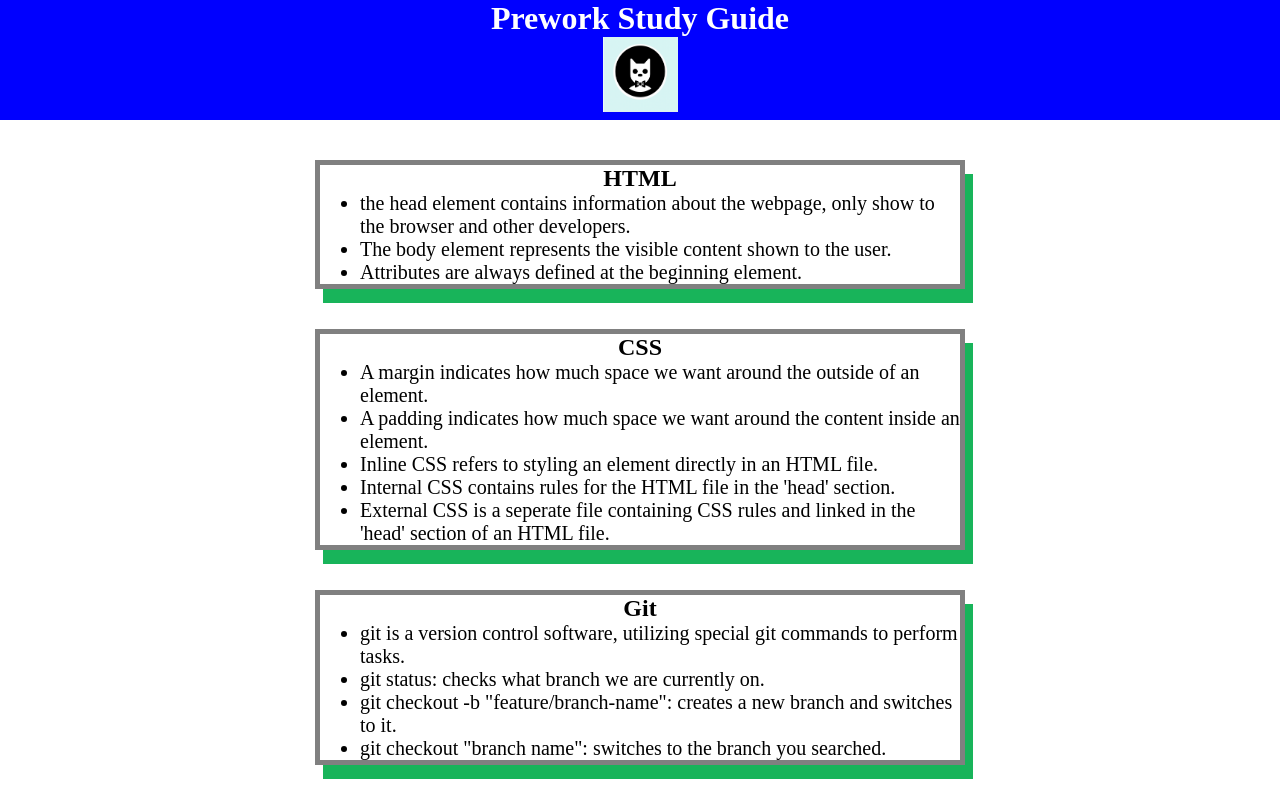
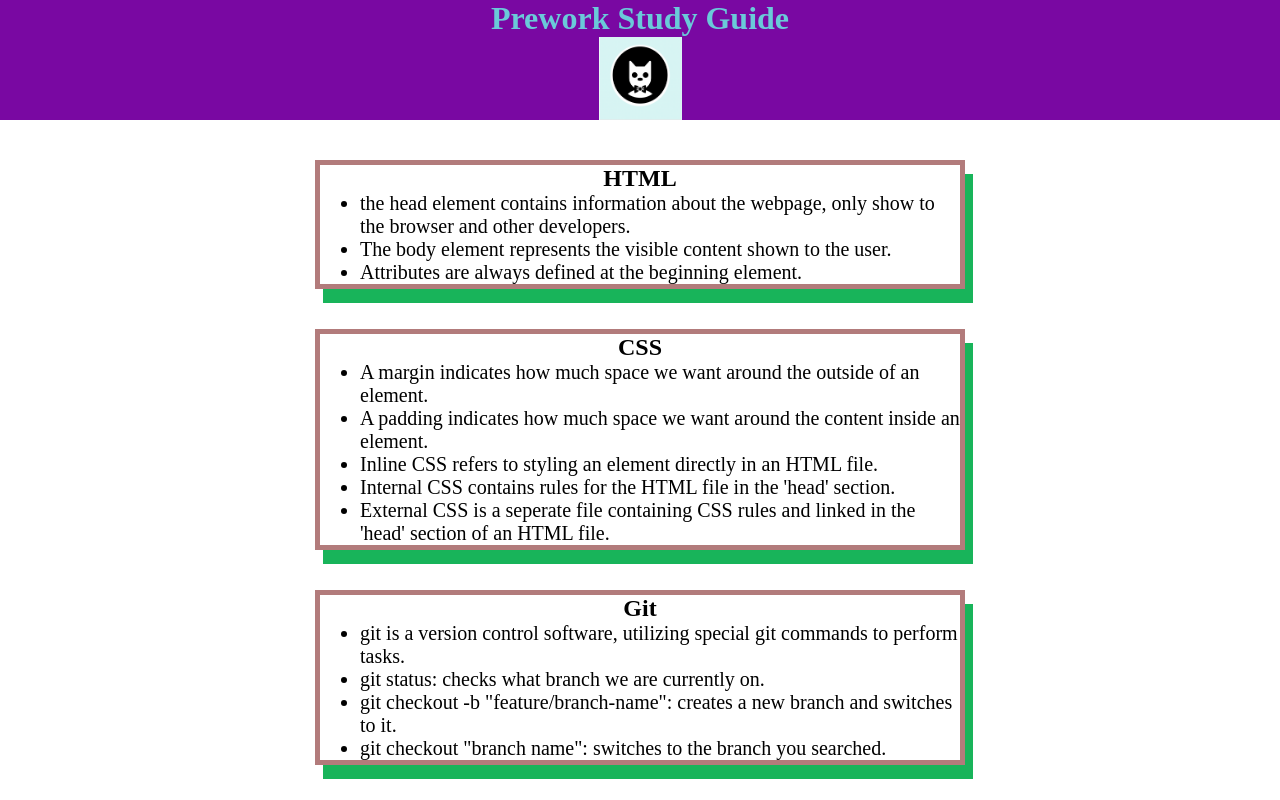
Before and after one commit to JerimiahK/prework-study-guide, a plain HTML site: page index.html in a window 1280 px wide. Shown: the top 800 px of the page. Drawn offline with Linux system fonts and the light colour scheme.

Commit message:
Adjusted code in CSS and HTML

```diff
--- a/assets/style.css
+++ b/assets/style.css
@@ -7,8 +7,8 @@ header,
 footer {
     width: 100%;
     height: 120px;
-    background-color: blue;
-    color: white;
+    background-color: rgb(121, 8, 162);
+    color: rgb(106, 202, 217);
 }
 
 h1,
@@ -18,8 +18,8 @@ h2 {
 
 img {
     display: block;
-    height: 75px;
-    width: 75px;
+    height: 83px;
+    width: 83px;
     margin-left: auto;
     margin-right: auto;
 }
@@ -37,6 +37,6 @@ p {
   .card {
     width: 50%;
     margin: 40px auto;
-    border: 5px solid gray;
+    border: 5px solid rgb(178, 123, 123);
     box-shadow: 8px 14px #18B45A;
   }
```
Also changed, not shown: 1 other file.
